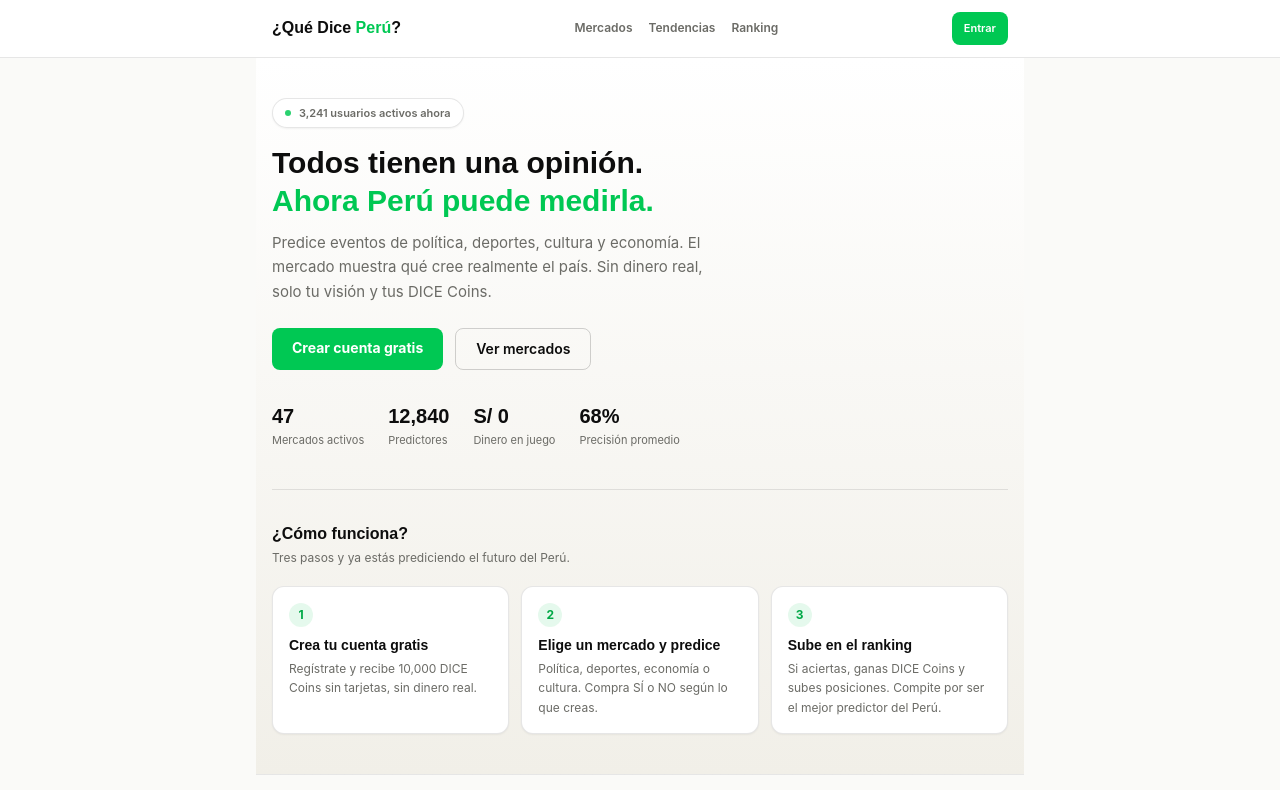
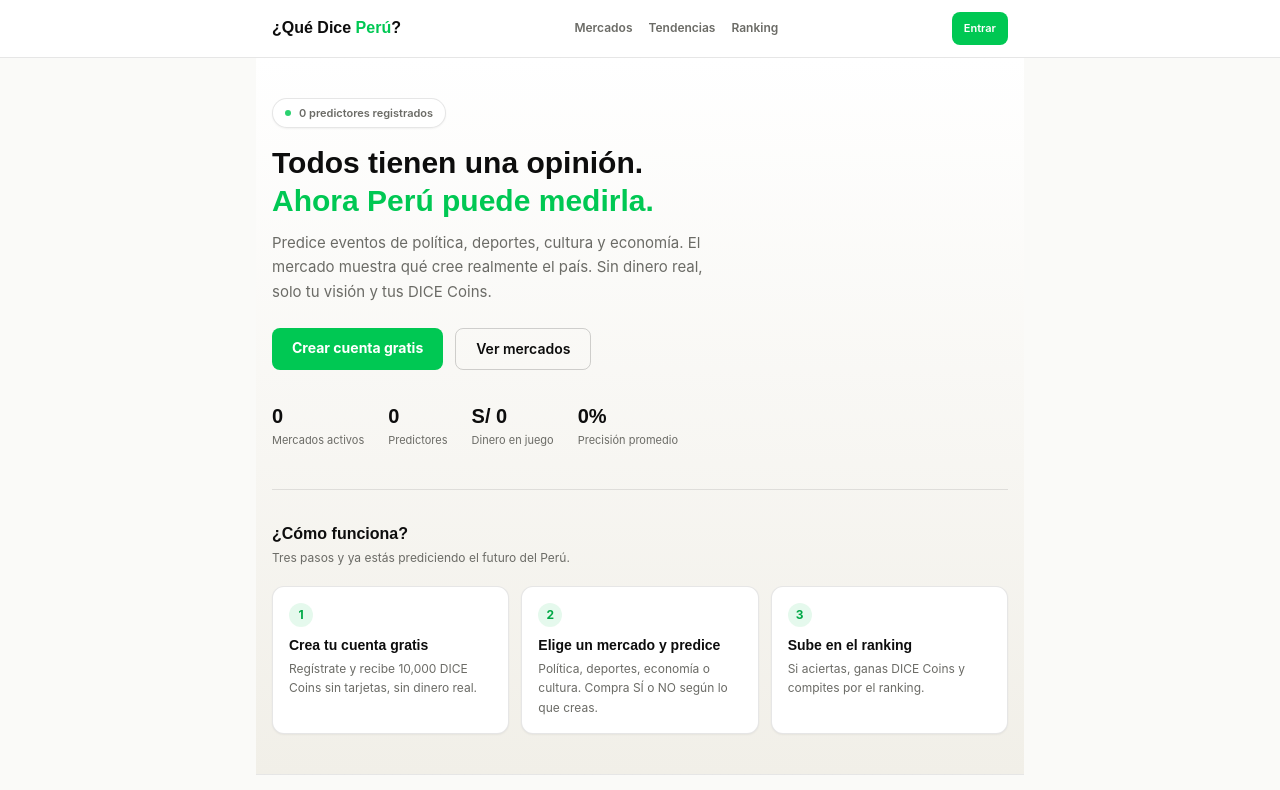
Before and after one commit to caraju99/que-dice-peru, a Next.js app: page / in a window 1280 px wide. Shown: the top 790 px of the page. Built offline with nearby package versions, Linux system fonts and the light colour scheme; no server answers; the database is empty.

Commit message:
estadísticas reales en el hero

```diff
--- /dev/null
+++ b/src/app/api/stats/route.ts
@@ -0,0 +1,26 @@
+import { NextResponse } from 'next/server';
+import { prisma } from '@/lib/prisma';
+
+export const runtime = 'nodejs';
+export const dynamic = 'force-dynamic';
+
+export async function GET() {
+  const [marketsCount, usersCount, positions] = await Promise.all([
+    prisma.market.count({ where: { resolved: false } }),
+    prisma.user.count(),
+    prisma.position.findMany({
+      where: { status: { in: ['ganado', 'perdido'] } }
+    })
+  ]);
+
+  const won = positions.filter((p) => p.status === 'ganado').length;
+  const accuracy = positions.length > 0
+    ? Math.round((won / positions.length) * 100)
+    : 0;
+
+  return NextResponse.json({
+    markets: marketsCount,
+    users: usersCount,
+    accuracy
+  });
+}
--- a/src/components/Hero.tsx
+++ b/src/components/Hero.tsx
@@ -1,33 +1,52 @@
 'use client';
 
 import Link from 'next/link';
+import { useEffect, useState } from 'react';
 import { useSession } from 'next-auth/react';
+
+type Stats = {
+  markets: number;
+  users: number;
+  accuracy: number;
+};
 
 export function Hero() {
   const { data: session } = useSession();
+  const [stats, setStats] = useState<Stats | null>(null);
+
+  useEffect(() => {
+    fetch('/api/stats')
+      .then((r) => r.json())
+      .then((data) => setStats(data))
+      .catch(() => setStats(null));
+  }, []);
 
   return (
     <div className="border-b border-brand-border bg-gradient-to-b from-white to-brand-surface px-4 py-10">
 
+      {/* Badge superior */}
       <div className="mb-4 inline-flex items-center gap-2 rounded-full border border-brand-border bg-white px-3 py-1.5 text-[11px] font-semibold text-brand-text2 shadow-sm">
         <span className="h-1.5 w-1.5 animate-pulse rounded-full bg-brand-green" />
-        3,241 usuarios activos ahora
+        {stats
+          ? `${stats.users.toLocaleString()} predictores registrados`
+          : 'Cargando...'}
       </div>
 
+      {/* Título */}
       <h1 className="font-display text-3xl font-extrabold leading-tight text-brand-text">
         Todos tienen una opinión.
         <br />
-        <span className="text-brand-green">
-          Ahora Perú puede medirla.
-        </span>
+        <span className="text-brand-green">Ahora Perú puede medirla.</span>
       </h1>
 
+      {/* Descripción */}
       <p className="mb-6 mt-3 max-w-md text-[15px] leading-relaxed text-brand-text2">
         Predice eventos de política, deportes, cultura y economía.
         El mercado muestra qué cree realmente el país.
         Sin dinero real, solo tu visión y tus DICE Coins.
       </p>
 
+      {/* Botones */}
       <div className="flex flex-wrap gap-3">
         {!session && (
           <Link
@@ -46,17 +65,25 @@ export function Hero() {
         </a>
       </div>
 
-
+      {/* Stats */}
       <div className="mt-8 flex flex-wrap gap-6">
-        <Stat num="47" label="Mercados activos" />
-        <Stat num="12,840" label="Predictores" />
+        <Stat
+          num={stats ? stats.markets.toString() : '—'}
+          label="Mercados activos"
+        />
+        <Stat
+          num={stats ? stats.users.toLocaleString() : '—'}
+          label="Predictores"
+        />
         <Stat num="S/ 0" label="Dinero en juego" />
-        <Stat num="68%" label="Precisión promedio" />
+        <Stat
+          num={stats ? `${stats.accuracy}%` : '—'}
+          label="Precisión promedio"
+        />
       </div>
 
-
+      {/* How it works */}
       <div className="mt-10 border-t border-brand-border pt-8">
-
         <p className="mb-1 font-display text-base font-bold text-brand-text">
           ¿Cómo funciona?
         </p>
@@ -65,35 +92,31 @@ export function Hero() {
           Tres pasos y ya estás prediciendo el futuro del Perú.
         </p>
 
-
         <div className="grid gap-3 sm:grid-cols-3">
-
           <Step
             num="1"
             title="Crea tu cuenta gratis"
             desc="Regístrate y recibe 10,000 DICE Coins sin tarjetas, sin dinero real."
           />
-
           <Step
             num="2"
             title="Elige un mercado y predice"
             desc="Política, deportes, economía o cultura. Compra SÍ o NO según lo que creas."
           />
-
           <Step
             num="3"
             title="Sube en el ranking"
-            desc="Si aciertas, ganas DICE Coins y subes posiciones. Compite por ser el mejor predictor del Perú."
+            desc="Si aciertas, ganas DICE Coins y compites por el ranking."
           />
-
         </div>
-
       </div>
-
     </div>
   );
 }
 
+/* ===================== */
+/* COMPONENTES AUXILIARES */
+/* ===================== */
 
 function Stat({ num, label }: { num: string; label: string }) {
   return (
@@ -101,7 +124,6 @@ function Stat({ num, label }: { num: string; label: string }) {
       <p className="font-display text-xl font-bold text-brand-text">
         {num}
       </p>
-
       <p className="mt-0.5 text-[11px] text-brand-text2">
         {label}
       </p>
@@ -109,35 +131,26 @@ function Stat({ num, label }: { num: string; label: string }) {
   );
 }
 
-
-
 function Step({
   num,
   title,
-  desc
+  desc,
 }: {
   num: string;
   title: string;
   desc: string;
 }) {
-
   return (
     <div className="rounded-xl border border-brand-border bg-white p-4 shadow-sm">
-
       <div className="mb-2 flex h-6 w-6 items-center justify-center rounded-full bg-brand-green/10 text-xs font-bold text-brand-greenDark">
         {num}
       </div>
-
-
       <p className="mb-1 font-display text-sm font-bold text-brand-text">
         {title}
       </p>
-
-
       <p className="text-xs leading-relaxed text-brand-text2">
         {desc}
       </p>
-
     </div>
   );
 }
```
